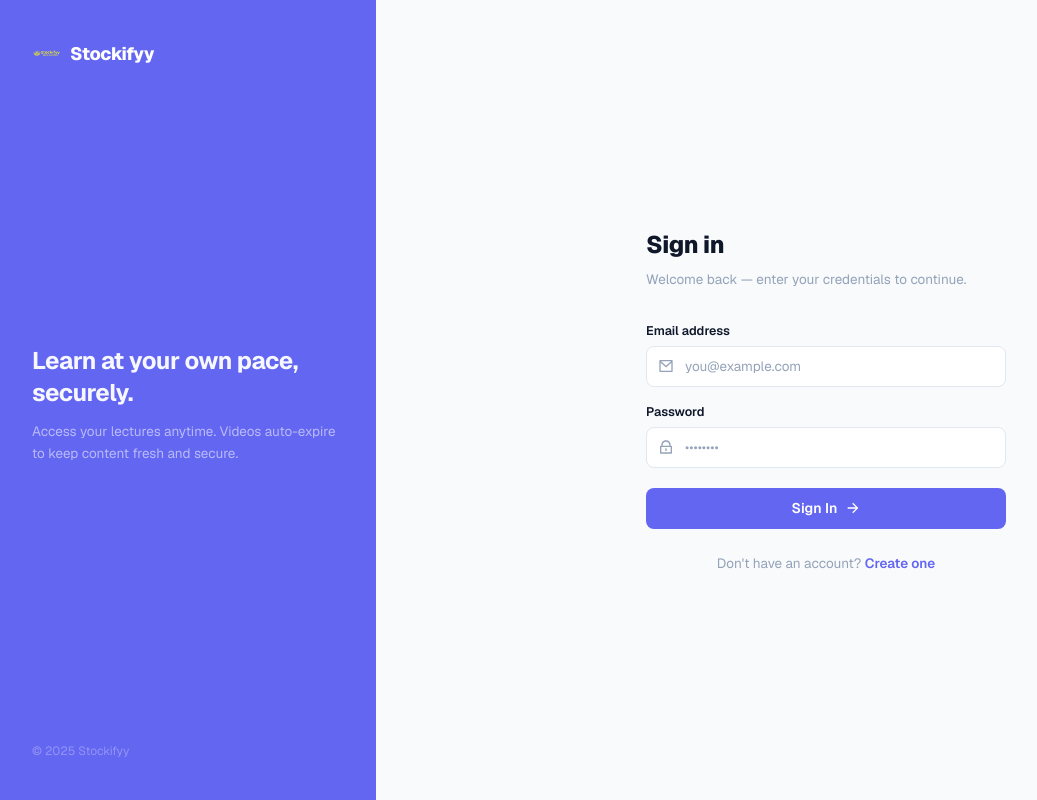
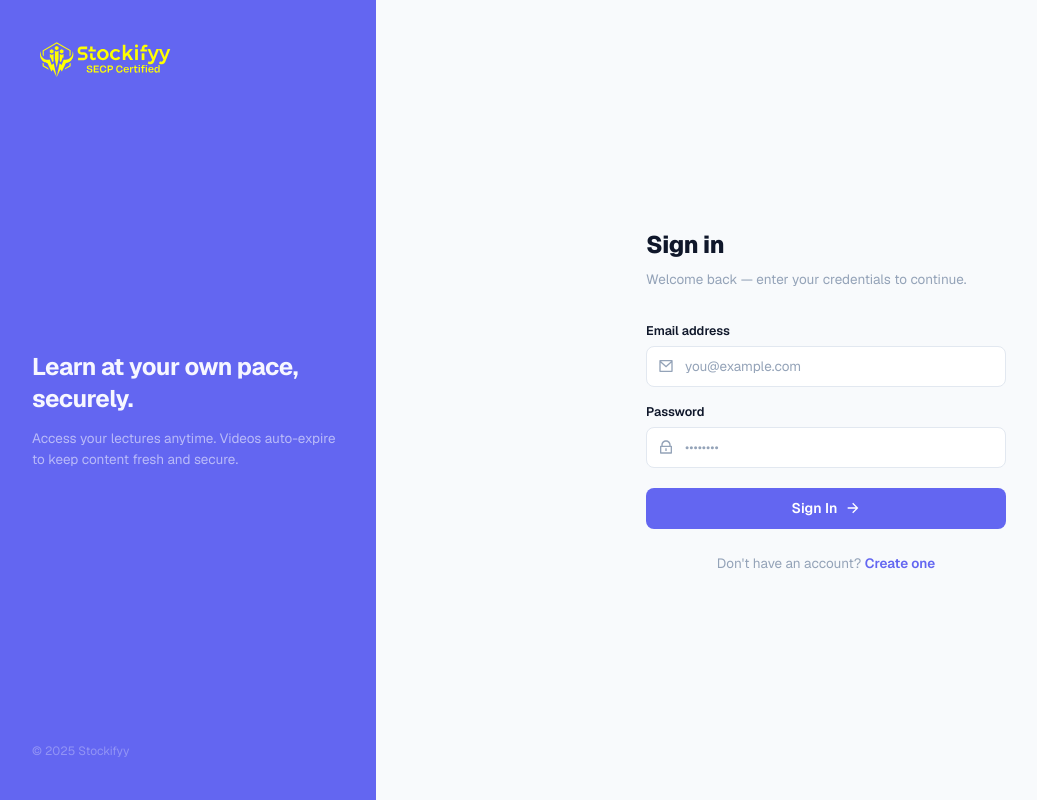
Before and after one commit to stockifyy666/Stockifyy-Lms, a Next.js app: page /auth/login in a window 1280 px wide. Shown: the whole page, without its empty margins (4-1041 px from the left). Built offline with nearby package versions, Linux system fonts and the light colour scheme.

Commit message:
login and signup pages

```diff
--- a/src/app/auth/login/page.tsx
+++ b/src/app/auth/login/page.tsx
@@ -31,10 +31,7 @@ export default function LoginPage() {
     <div style={{ minHeight: '100vh', display: 'flex', flexWrap: 'wrap', background: 'var(--bg)' }}>
       {/* Left accent panel */}
       <div style={{ width: 380, minWidth: 0, flex: '0 1 380px', background: 'var(--accent)', display: 'flex', flexDirection: 'column', justifyContent: 'space-between', padding: '40px 36px' }}>
-        <div style={{ display: 'flex', alignItems: 'center', gap: 10 }}>
-          <Image src="/logo.svg" alt="Stockifyy" width={28} height={28} style={{ filter: 'brightness(10)', flexShrink: 0 }} />
-          <span style={{ fontWeight: 800, fontSize: 18, color: '#fff', letterSpacing: '-0.02em' }}>Stockifyy</span>
-        </div>
+        <Image src="/logo.svg" alt="Stockifyy" width={140} height={40} style={{ filter: 'brightness(10)' }} />
         <div>
           <p style={{ color: 'rgba(255,255,255,0.95)', fontSize: 24, fontWeight: 700, lineHeight: 1.35, letterSpacing: '-0.02em', marginBottom: 12 }}>
             Learn at your own pace, securely.
--- a/src/app/auth/register/page.tsx
+++ b/src/app/auth/register/page.tsx
@@ -32,10 +32,7 @@ export default function RegisterPage() {
     <div style={{ minHeight: '100vh', display: 'flex', flexWrap: 'wrap', background: 'var(--bg)' }}>
       {/* Left accent panel */}
       <div style={{ width: 380, minWidth: 0, flex: '0 1 380px', background: 'var(--accent)', display: 'flex', flexDirection: 'column', justifyContent: 'space-between', padding: '40px 36px' }}>
-        <div style={{ display: 'flex', alignItems: 'center', gap: 10 }}>
-          <Image src="/logo.svg" alt="Stockifyy" width={28} height={28} style={{ filter: 'brightness(10)', flexShrink: 0 }} />
-          <span style={{ fontWeight: 800, fontSize: 18, color: '#fff', letterSpacing: '-0.02em' }}>Stockifyy</span>
-        </div>
+        <Image src="/logo.svg" alt="Stockifyy" width={140} height={40} style={{ filter: 'brightness(10)' }} />
         <div>
           <p style={{ color: 'rgba(255,255,255,0.95)', fontSize: 24, fontWeight: 700, lineHeight: 1.35, letterSpacing: '-0.02em', marginBottom: 12 }}>
             Start learning today.
```
